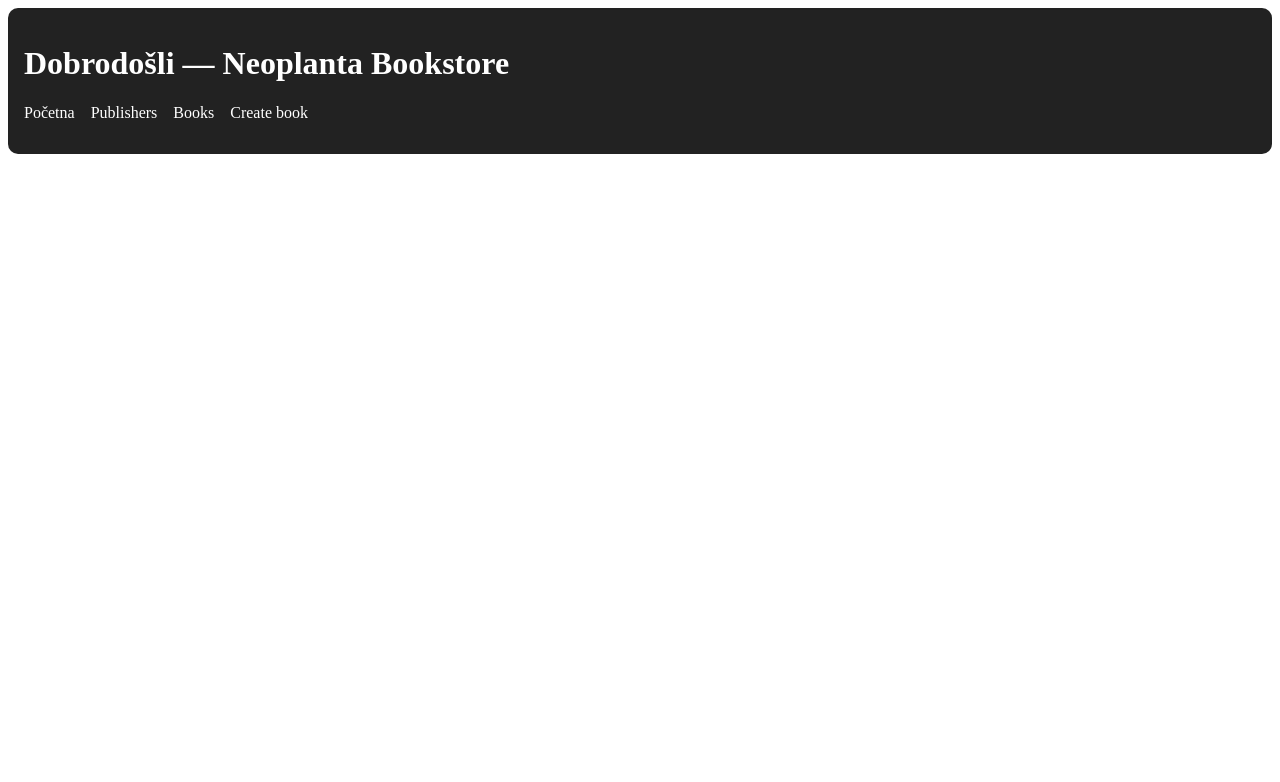
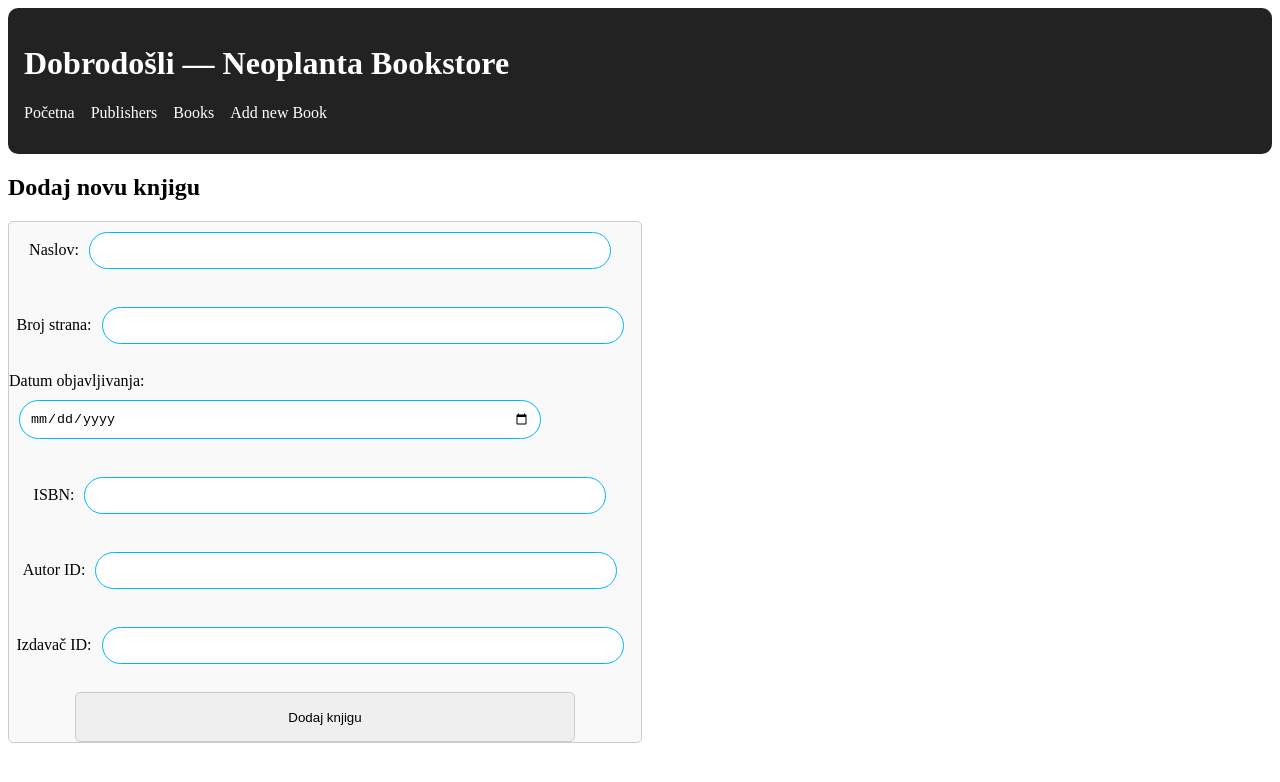
Before and after one commit to Kilarus97/Bookstore, a React (Vite) app in the folder Bookstore/: page /create-book in a window 1280 px wide. Shown: the top 782 px of the page. Built offline with nearby package versions, Linux system fonts and the light colour scheme.

Commit message:
Kreirana forma za dodavanje knjiga kao i za edit istih

```diff
--- a/Bookstore/package.json
+++ b/Bookstore/package.json
@@ -12,6 +12,7 @@
     "axios": "^1.12.2",
     "react": "^19.0.0",
     "react-dom": "^19.0.0",
+    "react-hook-form": "^7.62.0",
     "react-router-dom": "^7.9.1"
   },
   "devDependencies": {
--- a/Bookstore/src/AppRoutes.jsx
+++ b/Bookstore/src/AppRoutes.jsx
@@ -4,7 +4,8 @@ import { Routes, Route } from "react-router-dom";
 import Home from "./components/Home.jsx";
 import PublishersPage from "./components/PublishersPage/PublishersRender&HTTP.jsx";
 import BooksPage from "./components/BooksPage/BooksRender&HTTP.jsx";
-
+import CreateBookPage from "./components/BookCreation&EditForm/CreateBookPage.jsx";
+import EditBookPage from "./components/BookCreation&EditForm/EditBookPage.jsx";
 
 const AppRoutes = () => {
   return (
@@ -12,6 +13,8 @@ const AppRoutes = () => {
       <Route path="/" element={<Home />} />
       <Route path="/publishers" element={<PublishersPage />} />
       <Route path="/books" element={<BooksPage />} />
+      <Route path="/create-book" element={<CreateBookPage/>} />
+      <Route path="/edit-book/:id" element={<EditBookPage />} />
     </Routes>
   );
 };
--- /dev/null
+++ b/Bookstore/src/components/BookCreation&EditForm/BookForm.jsx
@@ -0,0 +1,144 @@
+import React, { useEffect } from "react";
+import { useForm } from "react-hook-form";
+import "../../styles/main.scss";
+
+function ContactHookForm({ initialData = {}, onSubmitBook, onCancel }) {
+  const {
+    register,
+    handleSubmit,
+    formState: { errors },
+    reset,
+    setValue,
+  } = useForm();
+
+  useEffect(() => {
+    if (initialData && Object.keys(initialData).length > 0) {
+      setValue("title", initialData.title || "");
+      setValue("pageCount", String(initialData.pageCount || ""));
+      setValue("publishedDate", initialData.publishedDate?.substring(0, 10) || "");
+      setValue("isbn", initialData.isbn || "");
+      setValue("authorId", String(initialData.authorId || ""));
+      setValue("publisherId", String(initialData.publisherId || ""));
+    }
+  }, [initialData, setValue]);
+
+  const onSubmit = (data) => {
+    const book = {
+      id: initialData?.id, // za PUT
+      title: data.title,
+      pageCount: Number(data.pageCount),
+      publishedDate: new Date(data.publishedDate).toISOString(),
+      isbn: data.isbn,
+      authorId: Number(data.authorId),
+      publisherId: Number(data.publisherId),
+    };
+
+    onSubmitBook(book); // ← tvoja funkcija za POST/PUT
+    reset();
+  };
+
+  return (
+    <form className="formaDodaj" onSubmit={handleSubmit(onSubmit)}>
+      <label>
+        Naslov:
+        <input
+          type="text"
+          {...register("title", {
+            required: "Obavezno je uneti naslov knjige!",
+          })}
+        />
+        {errors.title && <p className="error">{errors.title.message}</p>}
+      </label>
+      <br />
+
+      <label>
+        Broj strana:
+        <input
+          type="number"
+          {...register("pageCount", {
+            required: "Obavezno je uneti broj strana!",
+            min: {
+              value: 1,
+              message: "Knjiga mora imati bar jednu stranu.",
+            },
+          })}
+        />
+        {errors.pageCount && <p className="error">{errors.pageCount.message}</p>}
+      </label>
+      <br />
+
+      <label>
+        Datum objavljivanja:
+        <input
+          type="date"
+          {...register("publishedDate", {
+            required: "Obavezno je uneti datum objavljivanja!",
+          })}
+        />
+        {errors.publishedDate && <p className="error">{errors.publishedDate.message}</p>}
+      </label>
+      <br />
+
+      <label>
+        ISBN:
+        <input
+          type="text"
+          {...register("isbn", {
+            required: "Obavezno je uneti ISBN!",
+            pattern: {
+              value: /^[0-9\-]+$/,
+              message: "ISBN mora sadržavati samo brojeve i crtice.",
+            },
+          })}
+        />
+        {errors.isbn && <p className="error">{errors.isbn.message}</p>}
+      </label>
+      <br />
+
+      <label>
+        Autor ID:
+        <input
+          type="number"
+          {...register("authorId", {
+            required: "Obavezno je uneti ID autora!",
+            min: {
+              value: 1,
+              message: "ID autora mora biti pozitivan broj.",
+            },
+          })}
+        />
+        {errors.authorId && <p className="error">{errors.authorId.message}</p>}
+      </label>
+      <br />
+
+      <label>
+        Izdavač ID:
+        <input
+          type="number"
+          {...register("publisherId", {
+            required: "Obavezno je uneti ID izdavača!",
+            min: {
+              value: 1,
+              message: "ID izdavača mora biti pozitivan broj.",
+            },
+          })}
+        />
+        {errors.publisherId && <p className="error">{errors.publisherId.message}</p>}
+      </label>
+      <br />
+
+      <button type="submit">
+        {initialData && initialData.id ? "Sačuvaj izmene" : "Dodaj knjigu"}
+      </button>
+
+      {initialData && initialData.id && (
+        <button type="button" onClick={onCancel}>
+          Otkaži
+        </button>
+      )}
+    </form>
+
+  );
+}
+
+export default ContactHookForm;
--- /dev/null
+++ b/Bookstore/src/components/BookCreation&EditForm/CreateBookPage.jsx
@@ -0,0 +1,31 @@
+import React from "react";
+import * as crudService from '../../service/crudService.js';
+import ContactHookForm from "./BookForm.jsx";
+import { useNavigate } from "react-router-dom";
+
+export default function CreateBookPage({ onAddMovie }) {
+    const navigate = useNavigate();
+
+    const handleCreate = async (book) => {
+      try {
+        await crudService.createBook(book);
+        navigate("/books");
+      } catch (err) {
+        const serverMessage = err.response?.data?.message || "Dodavanje nije uspelo.";
+        alert(serverMessage);
+      }
+    };
+
+  return (
+    <div>
+      <h2>Dodaj novu knjigu</h2>
+      <ContactHookForm
+        onSubmitBook={(book) => {
+            console.log("Šaljem ka serveru:", book);
+            handleCreate(book);
+        }}
+        onCancel={() => navigate("/books")}
+      />
+    </div>
+  );
+}
--- /dev/null
+++ b/Bookstore/src/components/BookCreation&EditForm/EditBookPage.jsx
@@ -0,0 +1,47 @@
+import React, { useEffect, useState } from "react";
+import { useParams, useNavigate } from "react-router-dom";
+import ContactHookForm from "./BookForm.jsx";
+import * as crudService from '../../service/crudService.js';
+
+
+export default function EditBookPage() {
+  const { id } = useParams();
+  const navigate = useNavigate();
+  const [bookData, setBookData] = useState(null);
+
+  useEffect(() => {
+    const fetchBook = async () => {
+      try {
+        const response = await crudService.getBookById(id);
+        setBookData(response);
+      } catch (err) {
+        console.error("Greška pri dobavljanju filma:", err);
+      }
+    };
+
+    fetchBook();
+  }, [id]);
+
+  const handleUpdate = async (updatedBook) => {
+    try {
+      await crudService.updateBook(id,updatedBook)
+      navigate("/books");
+    } catch (err) {
+      const serverMessage = err.response?.data?.message || "Greška na serveru.";
+      alert(`Izmena nije uspela: ${serverMessage}`);
+    }
+  };
+
+  if (!bookData) return <p>Učitavanje...</p>;
+
+  return (
+    <div>
+      <h2>Izmeni film</h2>
+      <ContactHookForm
+        initialData={bookData}
+        onSubmitBook ={handleUpdate}
+        onCancel={() => navigate("/books")}
+      />
+    </div>
+  );
+}
--- a/Bookstore/src/components/BooksPage/Books.jsx
+++ b/Bookstore/src/components/BooksPage/Books.jsx
@@ -1,9 +1,11 @@
 import React from "react";
 import "../../styles/main.scss";
-
+import { useNavigate } from "react-router-dom";
 
 
 const BooksTable = ({ books, onDelete }) => {
+  const navigate = useNavigate();
+
     return (
         <table className="books-table">
       <thead>
@@ -35,6 +37,9 @@ const BooksTable = ({ books, onDelete }) => {
             <td>
             <button onClick={() => onDelete(book.id)}>Izbriši</button>
             </td>
+            <td>
+            <button onClick={() => navigate(`/edit-book/${book.id}`)}>Izmeni</button>
+            </td>
           </tr>
         ))}
       </tbody>
--- a/Bookstore/src/components/Header.jsx
+++ b/Bookstore/src/components/Header.jsx
@@ -11,7 +11,7 @@ const Header = () => {
           <li><Link to="/">Početna</Link></li>
           <li><Link to="/publishers">Publishers</Link></li>
           <li><Link to="/books">Books</Link></li>
-          <li><Link to="/create-movie">Create book</Link></li>
+          <li><Link to="/create-book">Add new Book</Link></li>
         </ul>
       </nav>
     </header>
```
Also changed, not shown: 1 other file (tests, documents, lock files or other folders).
